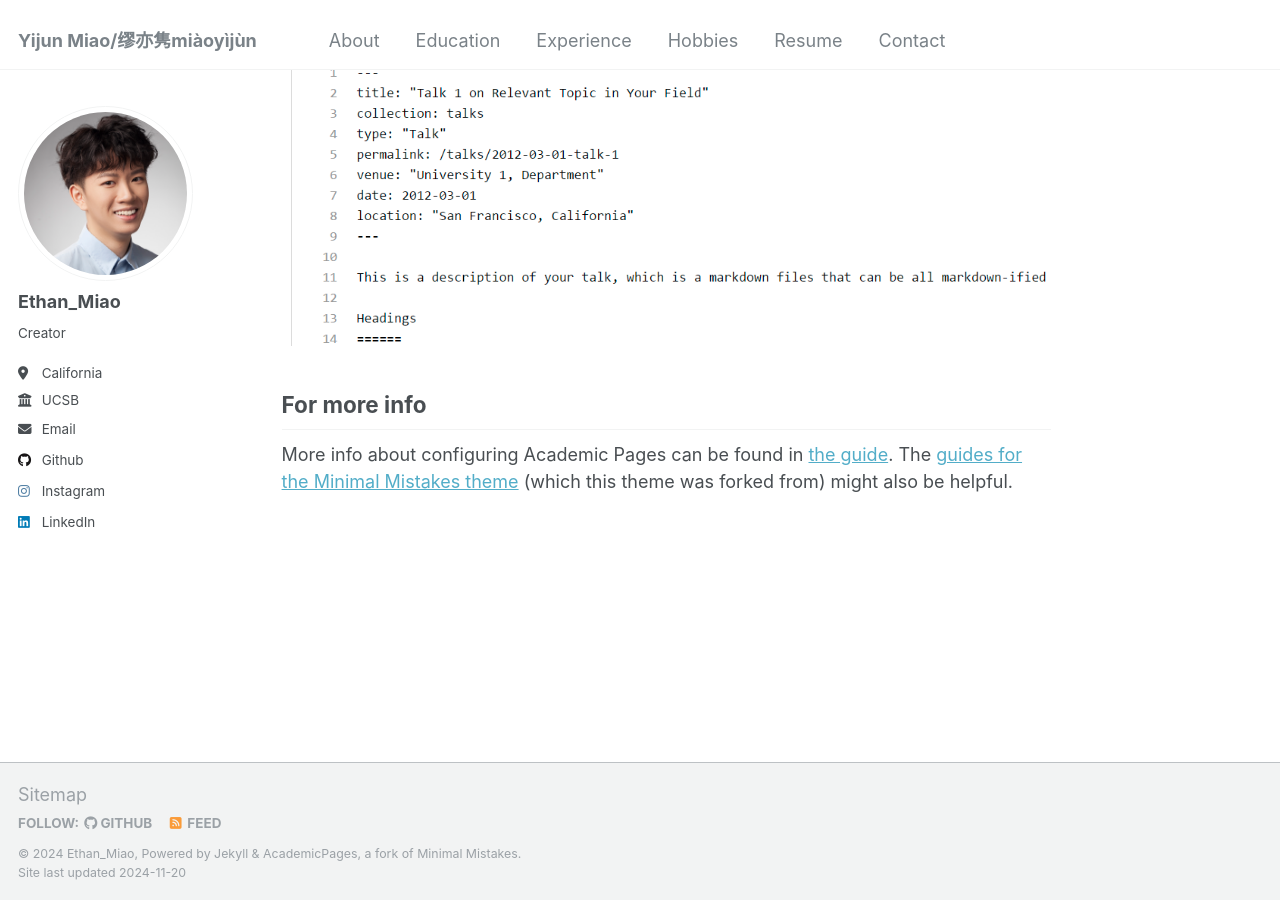
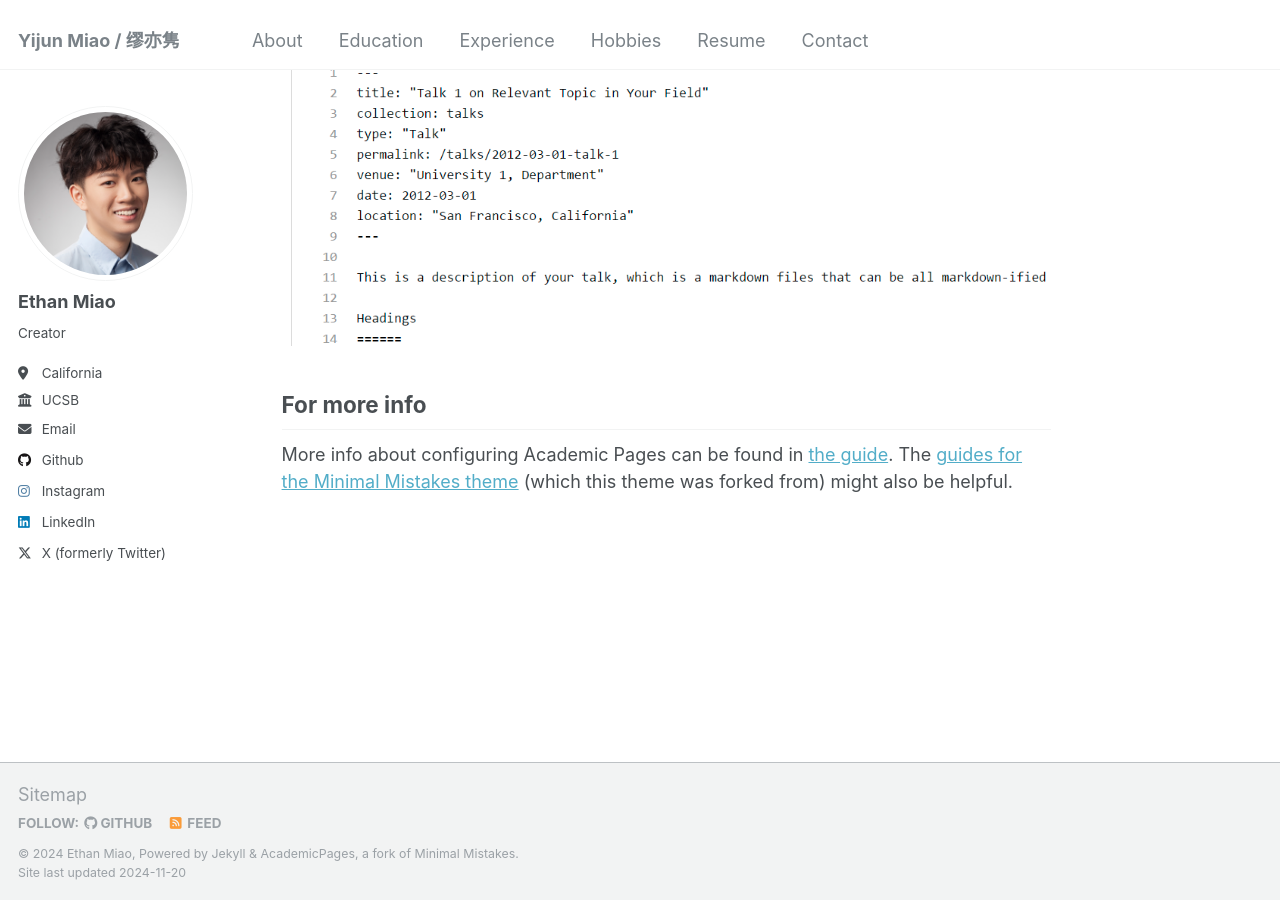
Before and after one commit to Miaojj287/miaojj287.github.io, a Jekyll site: the page built from _pages/about.md, in a window 1280 px wide and 900 px high, scrolled down 2643 px. Built offline with Jekyll 4.4.1, drawn with Linux system fonts in a browser that asks for light colours.

Commit message:
Update _config.yml

```diff
--- a/_config.yml
+++ b/_config.yml
@@ -8,9 +8,9 @@
 
 # Basic Site Settings
 locale                   : "en-US"
-title                    : "Yijun Miao/缪亦隽miàoyìjùn"
+title                    : "Yijun Miao / 缪亦隽"
 title_separator          : "-"
-name                     : &name "Ethan_Miao"
+name                     : &name "Ethan Miao"
 description              : &description "personal description"
 url                      : https://yijunmiao.tech # the base hostname & protocol for your site e.g. "https://mmistakes.github.io"
 baseurl                  : "" # the subpath of your site, e.g. "/blog"
@@ -22,7 +22,7 @@ repository               : "academicpages/academicpages.github.io"
 author:
   # Biographic information
   avatar           : "profile.png"
-  name             : "Ethan_Miao"
+  name             : "Ethan Miao"
   pronouns         : # example: "she/her"
   bio              : "Creator"
   location         : "California"
@@ -65,7 +65,7 @@ author:
   steam            : # Username
   telegram         : # URL
   tumblr           : # Username
-  twitter          : # Username for X / Twitter
+  twitter          : "MiaoYijun66642"
   vine             : # Username
   weibo            : # Username
   wechat           : #"images/wechat.JPG"
```
